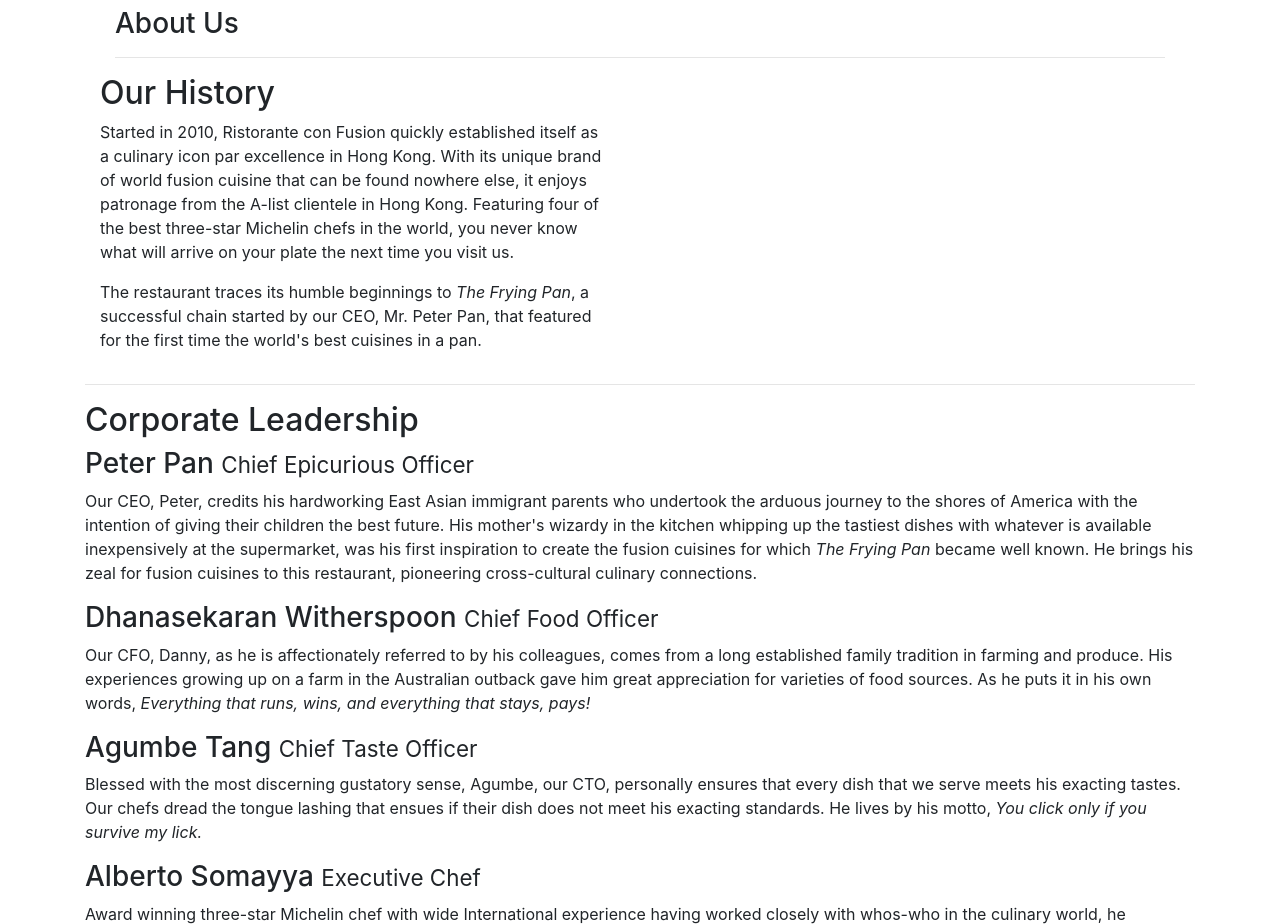
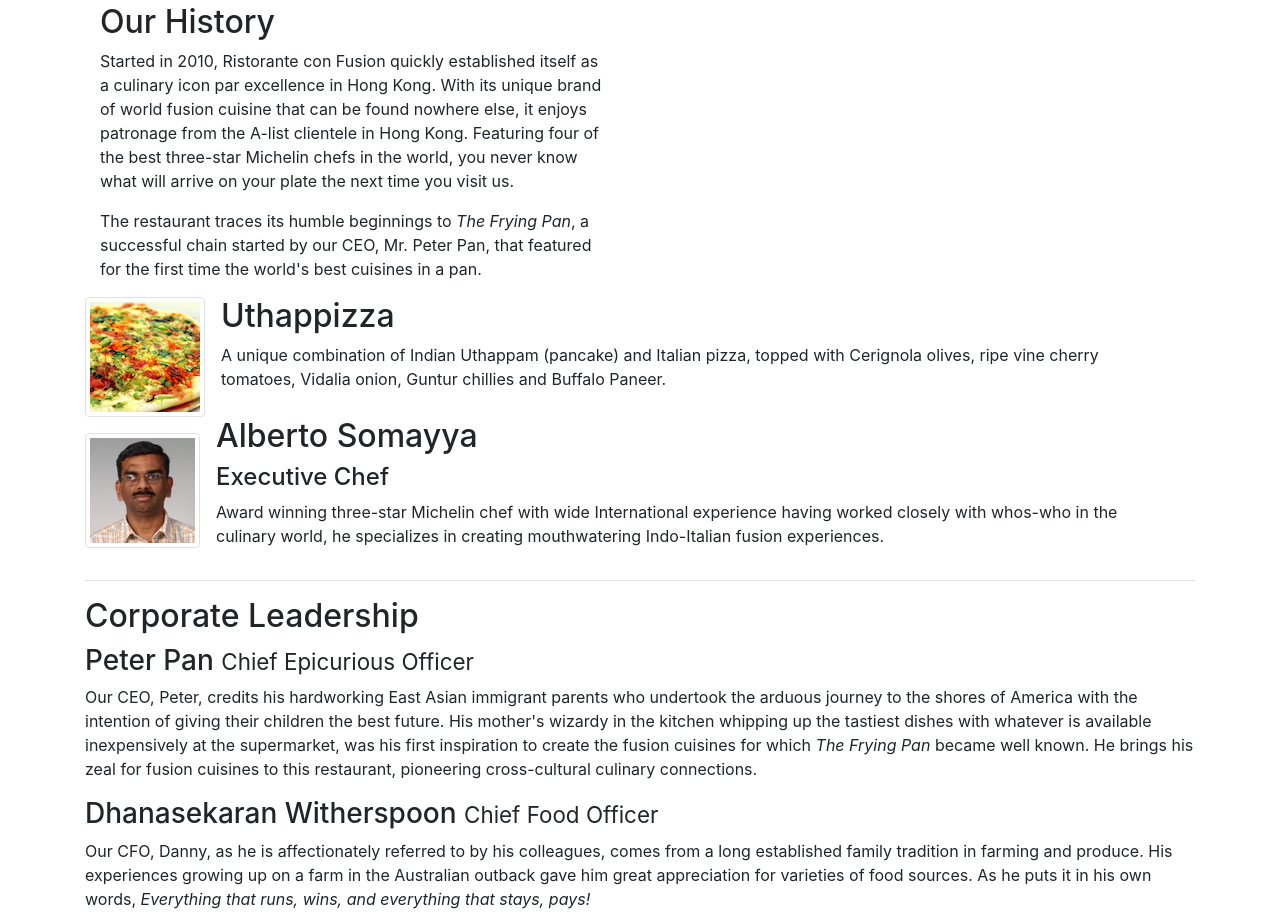
Before and after one commit to Farithul/CoruserUIBootstrap4, a website: page aboutus.html in a window 1280 px wide. Shown: the part 485-1409 px from the top of the page. Drawn offline with nearby package versions, Linux system fonts and the light colour scheme.

Commit message:
Images and Media

```diff
--- a/aboutus.html
+++ b/aboutus.html
@@ -17,9 +17,10 @@
     <link rel="stylesheet" href="/style.css">
 </head>
 
-<body class="container">
+<body>
 
     <nav class="navbar navbar-dark navbar-expand-sm fixed-top">
+        <a class="navbar-brand mr-auto" href="#"><img src="img/logo.png" height="30" width="41"></a>
         <div class="container">
             <button class="navbar-toggler" type="button" data-toggle="collapse" data-target="#Navbar">
                 <span class="navbar-toggler-icon"></span>
@@ -30,13 +31,16 @@
                     <li class="nav-item active"><a class="nav-link" href="./index.html"><span class="fa fa-home fa-lg"></span> Home</a></li>
                     <li class="nav-item"><a class="nav-link" href="./aboutus.html"><span class="fa fa-info fa-lg"></span> About</a></li>
                     <li class="nav-item"><a class="nav-link" href="#"><span class="fa fa-list fa-lg"></span> Menu</a></li>
-                    <li class="nav-item"><a class="nav-link" href="#"><span class="fa fa-address-card fa-lg"></span> Contact</a></li>
+                    <li class="nav-item"><a class="nav-link" href="./contactus.html"><span class="fa fa-address-card fa-lg"></span> Contact</a></li>
                 </ul>
             </div>
         </div>
     </nav>
-<br><br><br>
+
     <header class="card jumbotron" style="background-color:blueviolet;color: white;">
+        <div class="col-12 col-sm align-self-center">
+            <img src="img/logo.png" class="img-fluid">
+        </div>
         <div class="container">
 
             <div class="row row-header container">
@@ -47,7 +51,7 @@
             </div>
         </div>
     </header>
-
+    <div class="container">
     <ol class="col-12 breadcrumb">
         <li class="breadcrumb-item"><a href="./index.html">Home</a></li>
         <li class="breadcrumb-item active">about</li>
@@ -67,6 +71,31 @@
                 <h2>Our History</h2>
                 <p>Started in 2010, Ristorante con Fusion quickly established itself as a culinary icon par excellence in Hong Kong. With its unique brand of world fusion cuisine that can be found nowhere else, it enjoys patronage from the A-list clientele in Hong Kong.  Featuring four of the best three-star Michelin chefs in the world, you never know what will arrive on your plate the next time you visit us.</p>
                 <p>The restaurant traces its humble beginnings to <em>The Frying Pan</em>, a successful chain started by our CEO, Mr. Peter Pan, that featured for the first time the world's best cuisines in a pan.</p>
+            </div>
+            <div class="media">
+                <img class="d-flex mr-3 img-thumbnail align-self-center"
+                        src="img/uthappizza.png" alt="Uthappizza">
+                <div class="media-body">
+                    <h2 class="mt-0">Uthappizza</h2>
+                    <p class="d-none d-sm-block">A unique combination of Indian Uthappam (pancake) and
+                        Italian pizza, topped with Cerignola olives, ripe vine
+                        cherry tomatoes, Vidalia onion, Guntur chillies and
+                        Buffalo Paneer.</p>
+                </div>
+            </div>
+
+            <div class="media">
+                <img class="d-flex mr-3 img-thumbnail align-self-center"
+                        src="img/alberto.png" alt="Alberto Somayya">
+                <div class="media-body">
+                    <h2 class="mt-0">Alberto Somayya</h2>
+                    <h4>Executive Chef</h4>
+                    <p class="d-none d-sm-block">Award winning three-star Michelin chef with wide
+                        International experience having worked closely with
+                        whos-who in the culinary world, he specializes in
+                        creating mouthwatering Indo-Italian fusion experiences.
+                        </p>
+                </div>
             </div>
             </div>
             <div>
@@ -224,7 +253,7 @@
                     </blockquote>
                 </div>
             </div>
-
+        </div>
      <!-- jQuery first, then Popper.js, then Bootstrap JS. -->
  <script src="node_modules/jquery/dist/jquery.slim.min.js"></script>
  <script src="node_modules/popper.js/dist/umd/popper.min.js"></script>
```
Also changed, not shown: contactus.html (+4 -0 lines), index.html (+4 -0 lines), img/alberto.png (added), img/buffet.png (added), img/logo.png (added), img/uthappizza.png (added), 1 other file.
